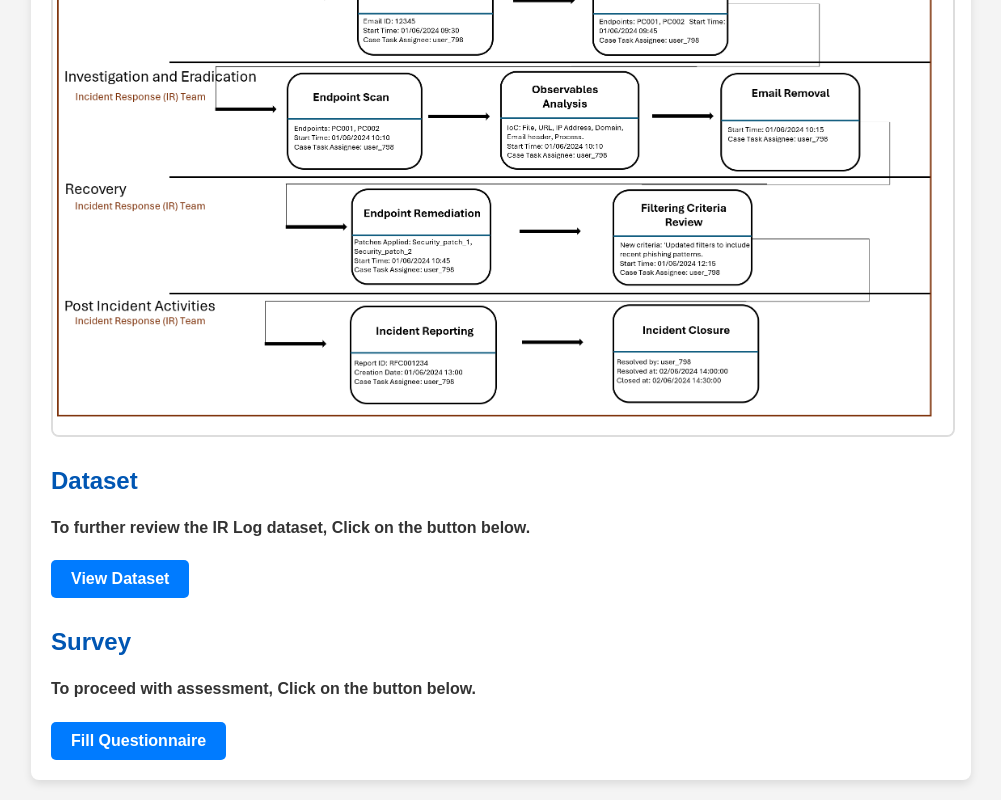
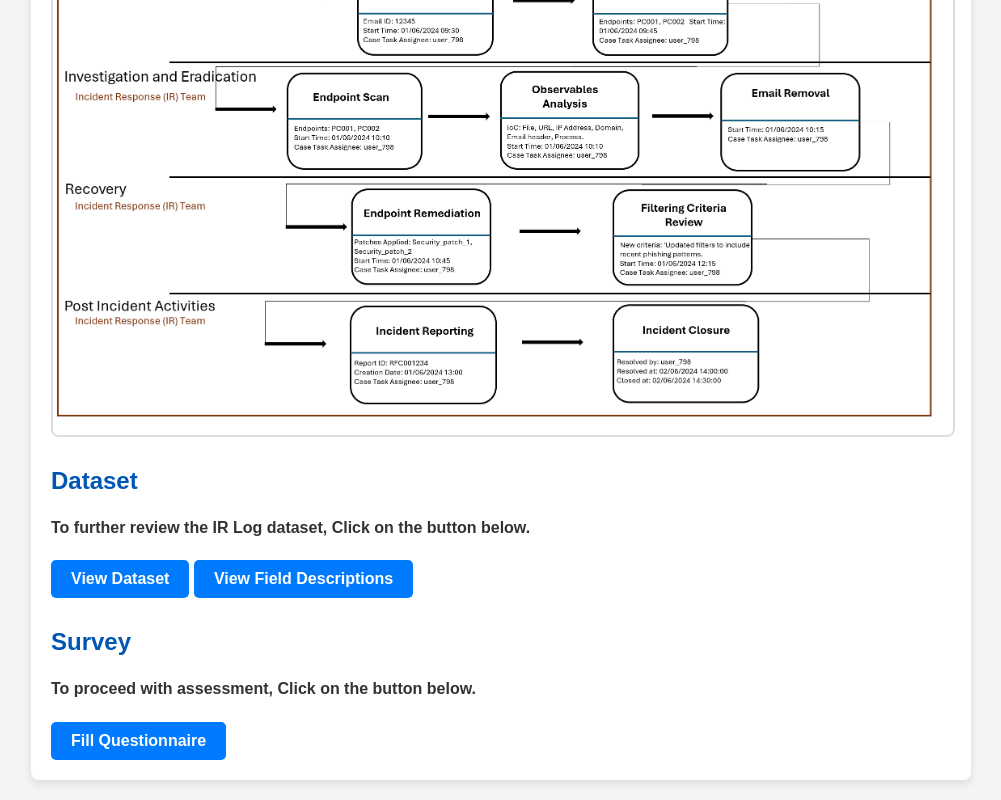
Before and after one commit to haulaah/IR-DATASET, a plain HTML site: page index.html in a window 1280 px wide. Shown: the part 905-1705 px from the top of the page, without its empty margins (139-1140 px from the left). Drawn offline with Linux system fonts and the light colour scheme.

Commit message:
Update index.html

```diff
--- a/index.html
+++ b/index.html
@@ -99,7 +99,7 @@
         <div class="section">
             <h2>Dataset</h2>
             <p>To further review the IR Log dataset, Click on the button below.</p>
-            <a href="https://github.com/haulaah/LLM-IR-Dataset/blob/main/IR-dataset%20-%20IR-dataset.csv" target="_blank" class="button">View Dataset</a>
+            <a href="https://github.com/haulaah/LLM-IR-Dataset/blob/main/IR-dataset%20-%20IR-dataset.csv" target="_blank" class="button">View Dataset</a>  <a href="https://github.com/haulaah/LLM-IR-Dataset/blob/main/README.md" target="_blank" class="button">View Field Descriptions</a>
         </div>
 
         <div class="section">
```
